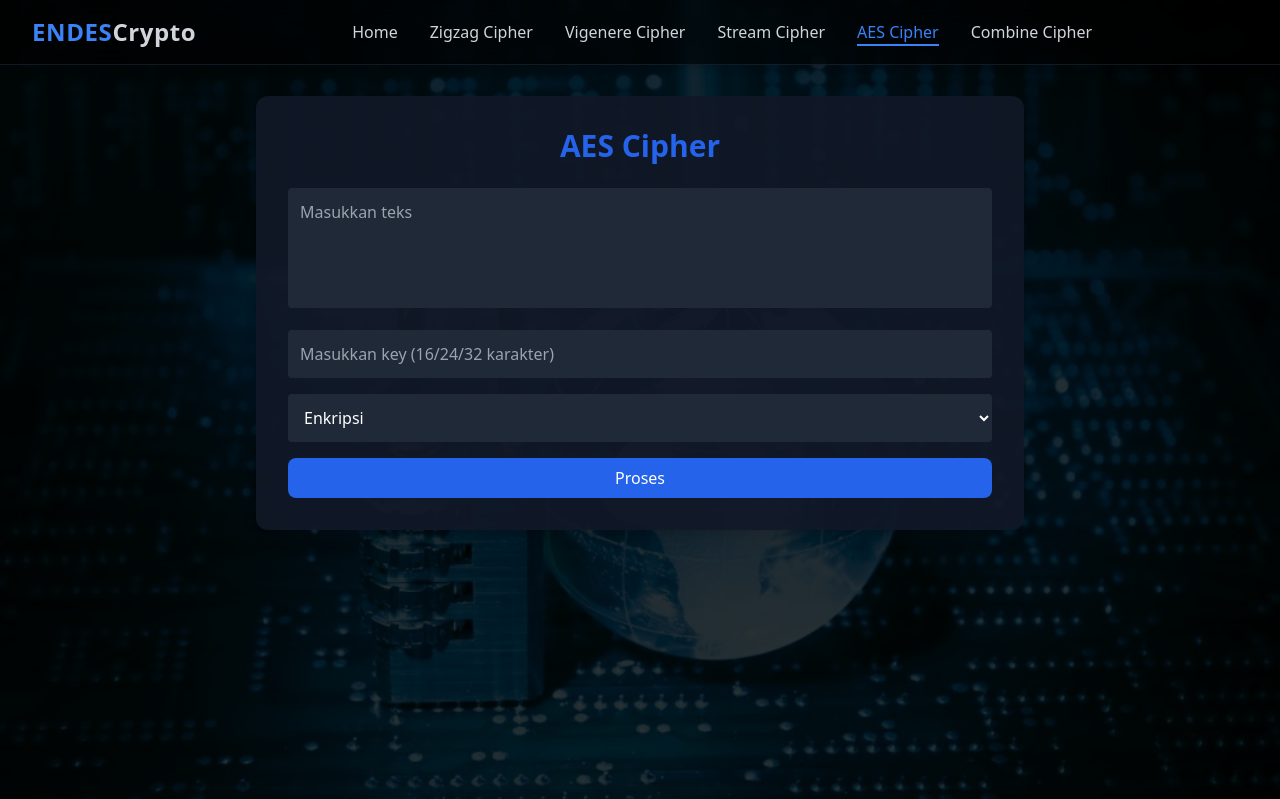
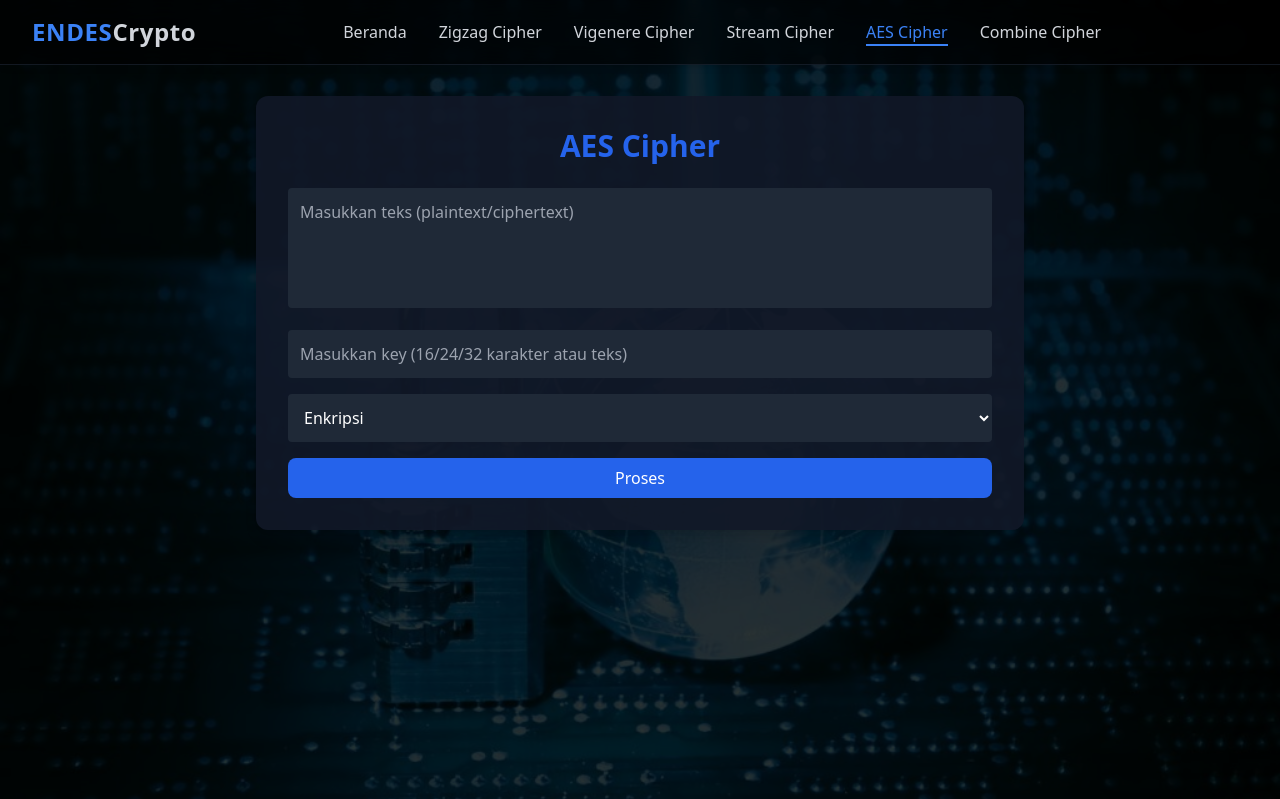
Before and after one commit to istya1/kripto-kelompok1, a Flask app: page /aes in a window 1280 px wide. Shown: the top 799 px of the page. Run offline with Flask 3, Linux system fonts and the light colour scheme; some libraries are stand-ins or nearby versions.

Commit message:
perubahan tampilan

```diff
--- a/templates/aes.html
+++ b/templates/aes.html
@@ -26,7 +26,7 @@
 
       <!-- Menu -->
       <ul class="hidden md:flex flex-1 justify-center space-x-8 text-gray-300 font-medium">
-        <li><a href="/" class="nav-link {% if request.path == '/' %}active{% endif %}">Home</a></li>
+        <li><a href="/" class="nav-link {% if request.path == '/' %}active{% endif %}">Beranda</a></li>
         <li><a href="/zigzag" class="nav-link {% if request.path == '/zigzag' %}active{% endif %}">Zigzag Cipher</a>
         </li>
         <li><a href="/vigenere" class="nav-link {% if request.path == '/vigenere' %}active{% endif %}">Vigenere
@@ -50,7 +50,7 @@
     <!-- Menu Mobile -->
     <div id="mobile-menu" class="hidden md:hidden bg-black/90 border-t border-gray-800">
       <ul class="flex flex-col items-center space-y-4 py-4 text-gray-300">
-        <li><a href="/" class="nav-link">Home</a></li>
+        <li><a href="/" class="nav-link">Beranda</a></li>
         <li><a href="/zigzag" class="nav-link">Zigzag Cipher</a></li>
         <li><a href="/vigenere" class="nav-link">Vigenere Cipher</a></li>
         <li><a href="/stream" class="nav-link">Stream Cipher</a></li>
@@ -127,11 +127,11 @@
 
       <!-- Form -->
       <form method="POST" class="space-y-4">
-        <textarea name="text" placeholder="Masukkan teks"
+        <textarea name="text" placeholder="Masukkan teks (plaintext/ciphertext)"
           class="w-full p-3 rounded bg-gray-800 text-white resize-none focus:outline-none focus:ring-2 focus:ring-blue-600"
           rows="4">{{ request.form.get('text', '') }}</textarea>
 
-        <input type="text" name="key" placeholder="Masukkan key (16/24/32 karakter)"
+        <input type="text" name="key" placeholder="Masukkan key (16/24/32 karakter atau teks)"
           value="{{ request.form.get('key', '') }}"
           class="w-full p-3 rounded bg-gray-800 text-white focus:outline-none focus:ring-2 focus:ring-blue-600" />
 
--- a/templates/metode.html
+++ b/templates/metode.html
@@ -39,7 +39,7 @@
 
       <!-- Menu -->
       <ul class="hidden md:flex flex-1 justify-center space-x-8 text-gray-300 font-medium">
-        <li><a href="/" class="nav-link {% if request.path == '/' %}active{% endif %}">Home</a></li>
+        <li><a href="/" class="nav-link {% if request.path == '/' %}active{% endif %}">Beranda</a></li>
         <li><a href="/zigzag" class="nav-link {% if request.path == '/zigzag' %}active{% endif %}">Zigzag Cipher</a>
         </li>
         <li><a href="/vigenere" class="nav-link {% if request.path == '/vigenere' %}active{% endif %}">Vigenere
@@ -64,7 +64,7 @@
     <!-- Menu Mobile -->
     <div id="mobile-menu" class="hidden md:hidden bg-black/90 border-t border-gray-800">
       <ul class="flex flex-col items-center space-y-4 py-4 text-gray-300">
-        <li><a href="/" class="nav-link">Home</a></li>
+        <li><a href="/" class="nav-link">Beranda</a></li>
         <li><a href="/zigzag" class="nav-link">Zigzag Cipher</a></li>
         <li><a href="/vigenere" class="nav-link">Vigenere Cipher</a></li>
         <li><a href="/stream" class="nav-link">Stream Cipher</a></li>
--- a/templates/zigzag.html
+++ b/templates/zigzag.html
@@ -27,7 +27,7 @@
 
       <!-- Menu -->
       <ul class="hidden md:flex flex-1 justify-center space-x-8 text-gray-300 font-medium">
-        <li><a href="/" class="nav-link {% if request.path == '/' %}active{% endif %}">Home</a></li>
+        <li><a href="/" class="nav-link {% if request.path == '/' %}active{% endif %}">Beranda</a></li>
         <li><a href="/zigzag" class="nav-link {% if request.path == '/zigzag' %}active{% endif %}">Zigzag Cipher</a>
         </li>
         <li><a href="/vigenere" class="nav-link {% if request.path == '/vigenere' %}active{% endif %}">Vigenere
@@ -52,7 +52,7 @@
     <!-- Menu Mobile -->
     <div id="mobile-menu" class="hidden md:hidden bg-black/90 border-t border-gray-800">
       <ul class="flex flex-col items-center space-y-4 py-4 text-gray-300">
-        <li><a href="/" class="nav-link">Home</a></li>
+        <li><a href="/" class="nav-link">Beranda</a></li>
         <li><a href="/zigzag" class="nav-link">Zigzag Cipher</a></li>
         <li><a href="/vigenere" class="nav-link">Vigenere Cipher</a></li>
         <li><a href="/stream" class="nav-link">Stream Cipher</a></li>
@@ -130,7 +130,7 @@
 
       <!-- Form Input -->
       <form method="POST" class="space-y-4">
-        <textarea name="text" placeholder="Masukkan teks"
+        <textarea name="text" placeholder="Masukkan teks (plaintext/ciphertext)"
           class="w-full p-3 rounded bg-gray-800 text-white resize-none focus:outline-none focus:ring-2 focus:ring-blue-600"
           rows="4">{{ request.form.get('text', '') }}</textarea>
 
```
Also changed, not shown: templates/combine.html (+4 -4 lines), templates/index.html (+4 -4 lines), templates/stream.html (+4 -4 lines), templates/vigenere.html (+4 -4 lines).
